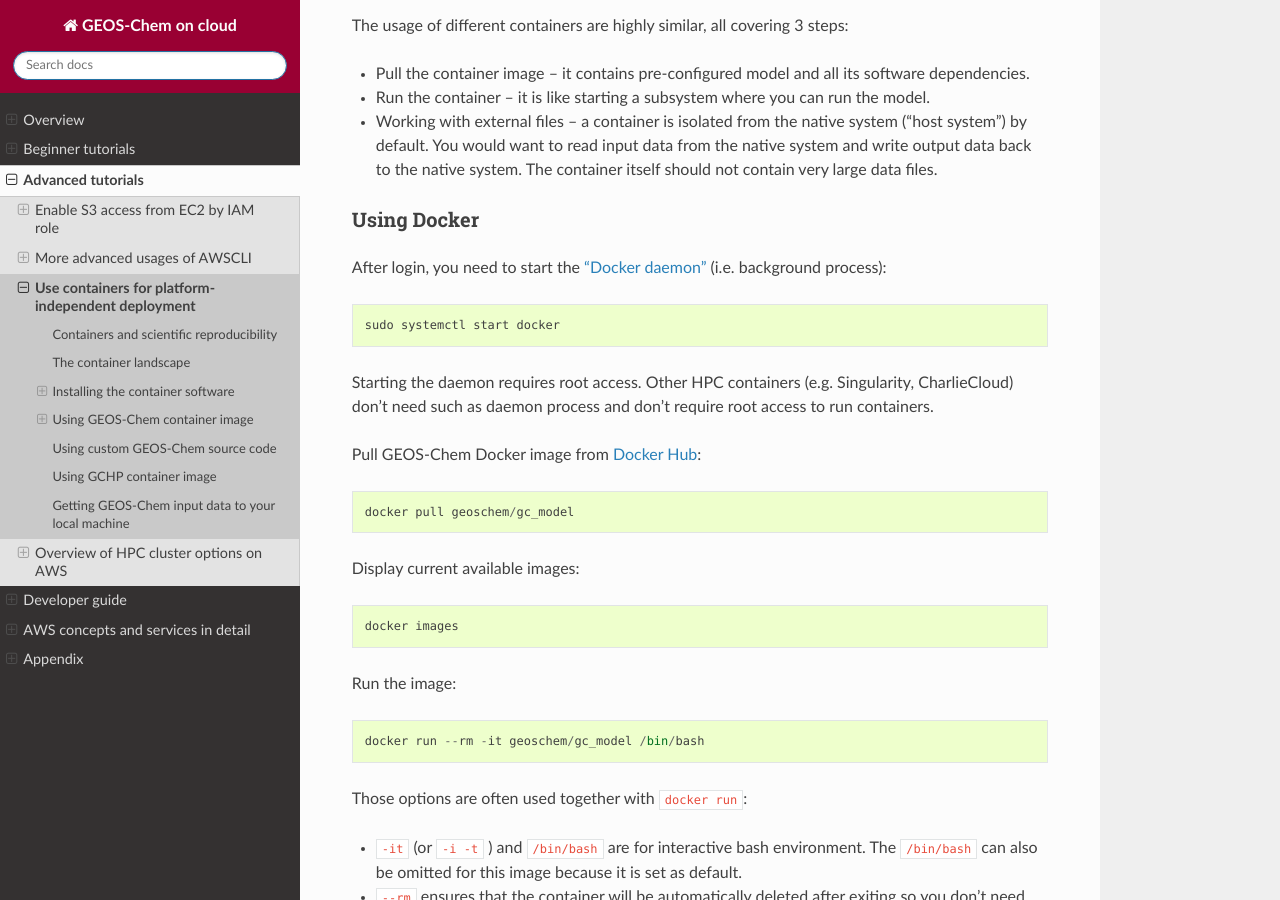
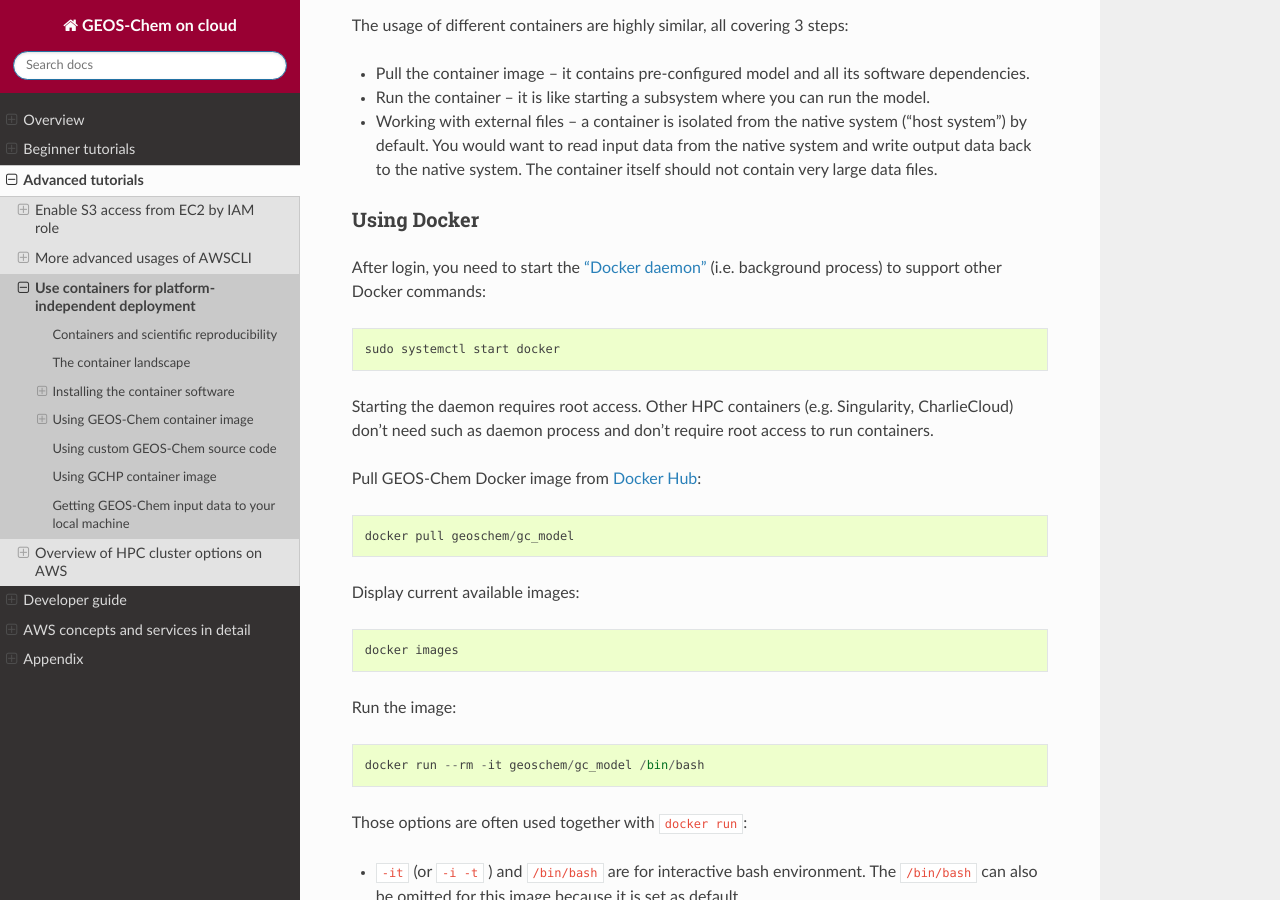
Before and after one commit to geoschem/geos-chem-cloud, a Sphinx documentation site: the page built from doc/source/chapter03_advanced-tutorial/container.rst, in a window 1280 px wide and 900 px high, scrolled down 2262 px. Built offline with Sphinx 7.4.7 and the Read the Docs theme 2.0.0, drawn with Linux system fonts in a browser that asks for light colours.

Commit message:
Minor note on Docker daemon

```diff
--- a/doc/source/chapter03_advanced-tutorial/container.rst
+++ b/doc/source/chapter03_advanced-tutorial/container.rst
@@ -65,7 +65,7 @@ The usage of different containers are highly similar, all covering 3 steps:
 Using Docker
 ^^^^^^^^^^^^
 
-After login, you need to start the `"Docker daemon" <https://docs.docker.com/config/daemon/>`_ (i.e. background process)::
+After login, you need to start the `"Docker daemon" <https://docs.docker.com/config/daemon/>`_ (i.e. background process) to support other Docker commands::
 
   sudo systemctl start docker
 
```
